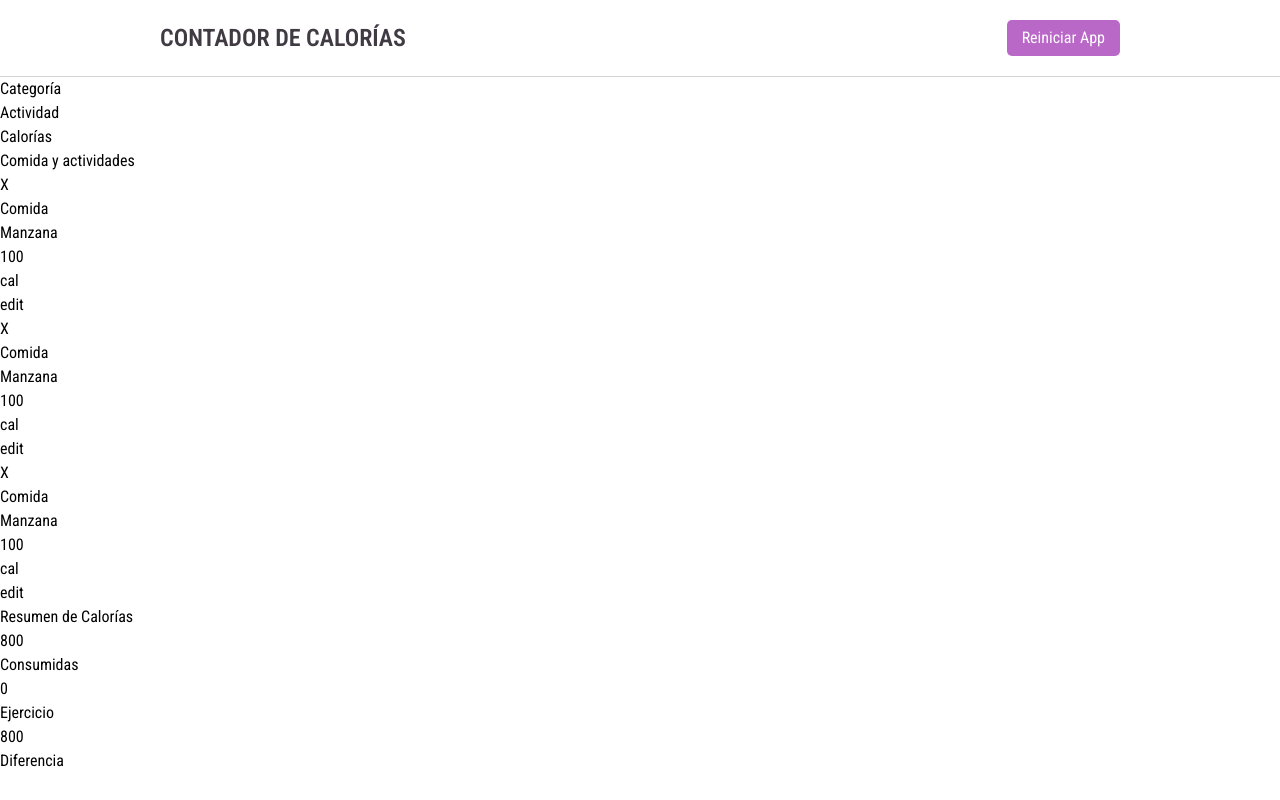
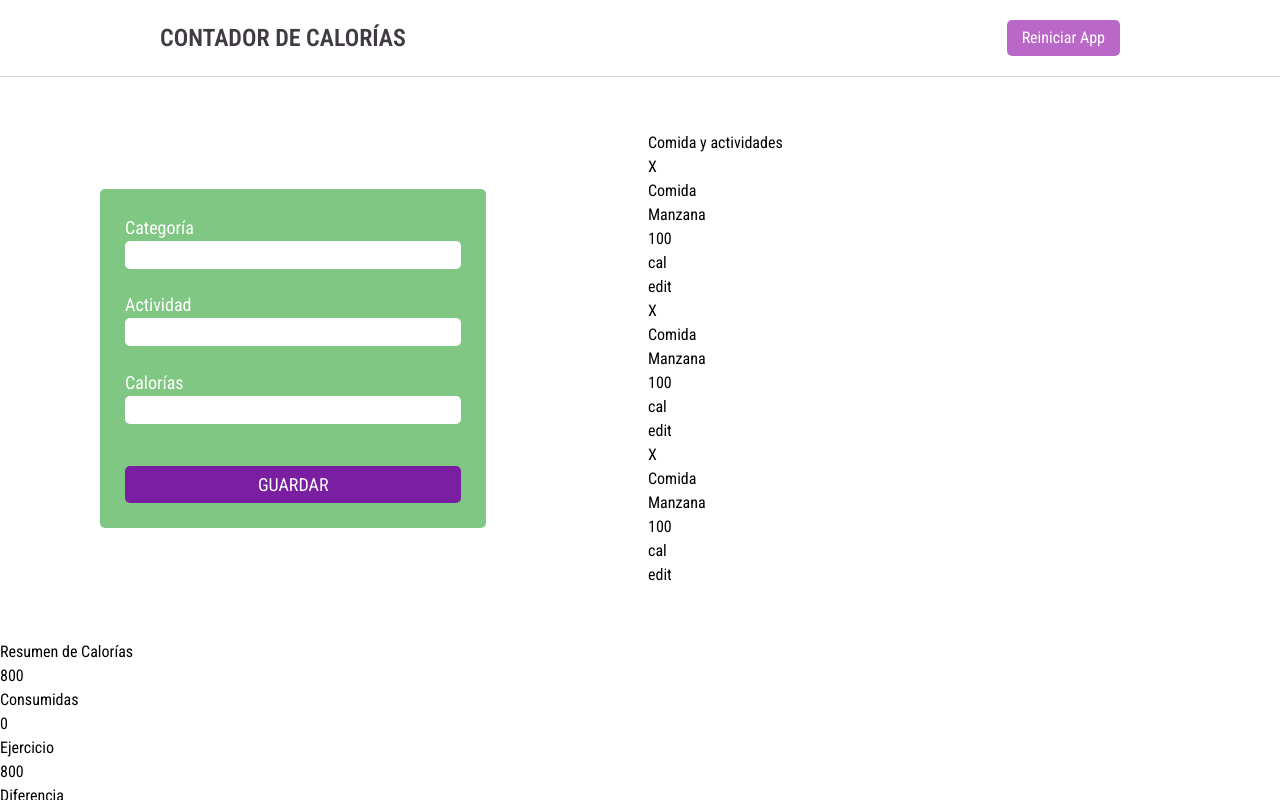
Before and after one commit to judithmf00/contadorCalorias, a React (Vite) app: page / in a window 1280 px wide. Built offline with nearby package versions, Linux system fonts and the light colour scheme.

Commit message:
Estilos del formulario termiandos

```diff
--- a/src/App.tsx
+++ b/src/App.tsx
@@ -5,17 +5,20 @@ import Summary from './Components/Summary'
 import SummaryActivityFood from './Components/SummaryActivityFood'
 
 function App() {
-
   return (
-    <>
-      <Header/>
-      <div>
+    <div className="h-screen flex flex-col">
+      <header className="h-[10%]">
+        <Header/>
+      </header>
+      <div className="h-[70%] grid grid-cols-2 gap-4 mx-20 my-10 items-center">
         <Form/>
         <SummaryActivityFood/>
       </div>
-      <Summary/>
-    </>
-  )
+      <footer className="h-[20%]">
+        <Summary/>
+      </footer>
+    </div>
+  );
 }
 
-export default App
+export default App;
--- a/src/Components/Form.tsx
+++ b/src/Components/Form.tsx
@@ -14,6 +14,9 @@ export default function Form() {
             <label htmlFor="">Calorías</label>
             <input type="text" />
         </div>
+        <div className="form__form-item">
+          <button>Guardar</button>
+        </div>
     </form>
   )
 }
--- a/src/Components/SummaryActivityFood.tsx
+++ b/src/Components/SummaryActivityFood.tsx
@@ -1,7 +1,7 @@
 
 export default function SummaryActivityFood() {
   return (
-    <div>
+    <div >
       <h2>Comida y actividades</h2>
       <article>
         <section>
--- /dev/null
+++ b/src/styles/form.scss
@@ -0,0 +1,35 @@
+.form{
+    background-color: $green;
+    border-radius: 5px;
+    padding: 25px;
+    margin: 20px;
+    display: flex;
+    flex-direction: column;
+    justify-content: space-between;
+    height: 70%;
+    width: 70%;
+
+    &__form-item{
+        display: flex;
+        flex-direction: column;
+
+        label{
+            @include font($white,400,18px)
+        }
+
+        input{
+            border-radius: 5px;
+            @include font($black,400,16px);
+            padding: 2px 5px;
+        }
+
+        button{
+            background-color: $purple-dark;
+            @include font($white,400,18px);
+            text-transform: uppercase;
+            border-radius: 5px;
+            margin-top: 20px;
+            padding: 5px;
+        }
+    }
+}
--- a/src/styles/global.scss
+++ b/src/styles/global.scss
@@ -1,3 +1,7 @@
 *{
     font-family: 'Roboto Condensed';
 }
+html, body {
+    overflow-x: hidden;
+    overflow-y: hidden;
+}
--- a/src/styles/main.css
+++ b/src/styles/main.css
@@ -3,6 +3,11 @@
 @tailwind utilities;
 * {
   font-family: "Roboto Condensed";
+}
+
+html, body {
+  overflow-x: hidden;
+  overflow-y: hidden;
 }
 
 .header {
@@ -26,4 +31,42 @@
   background-color: #7B1FA2;
 }
 
+.form {
+  background-color: #81C784;
+  border-radius: 5px;
+  padding: 25px;
+  margin: 20px;
+  display: flex;
+  flex-direction: column;
+  justify-content: space-between;
+  height: 70%;
+  width: 70%;
+}
+.form__form-item {
+  display: flex;
+  flex-direction: column;
+}
+.form__form-item label {
+  color: #fefefe;
+  font-weight: 400;
+  font-size: 18px;
+}
+.form__form-item input {
+  border-radius: 5px;
+  color: #403A43;
+  font-weight: 400;
+  font-size: 16px;
+  padding: 2px 5px;
+}
+.form__form-item button {
+  background-color: #7B1FA2;
+  color: #fefefe;
+  font-weight: 400;
+  font-size: 18px;
+  text-transform: uppercase;
+  border-radius: 5px;
+  margin-top: 20px;
+  padding: 5px;
+}
+
 /*# sourceMappingURL=main.css.map */
--- a/src/styles/main.scss
+++ b/src/styles/main.scss
@@ -5,3 +5,4 @@
 @import 'variables';
 @import 'global';
 @import 'header';
+@import 'form';
```
Also changed, not shown: 1 other file (tests, documents, lock files or other folders).
